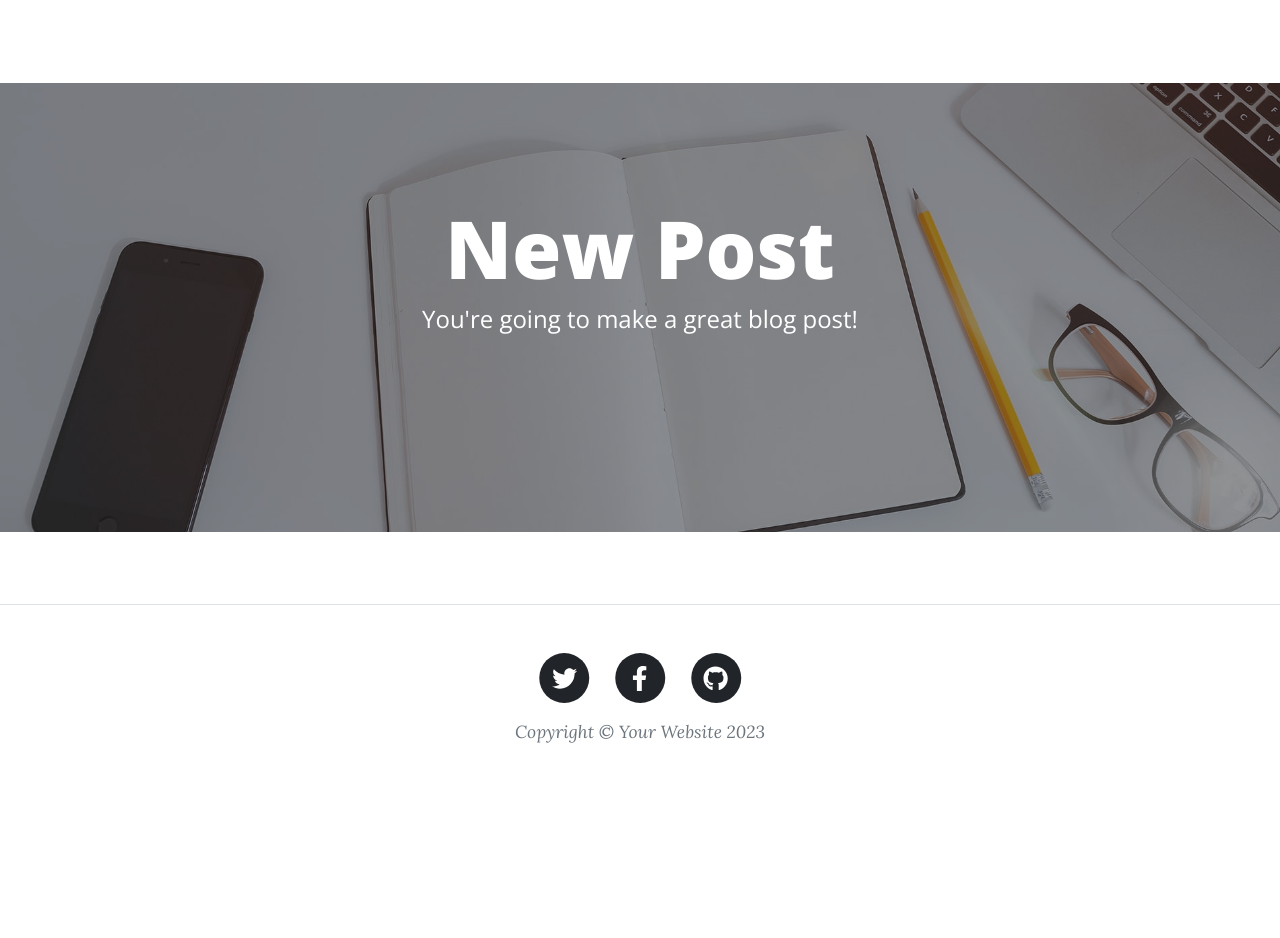
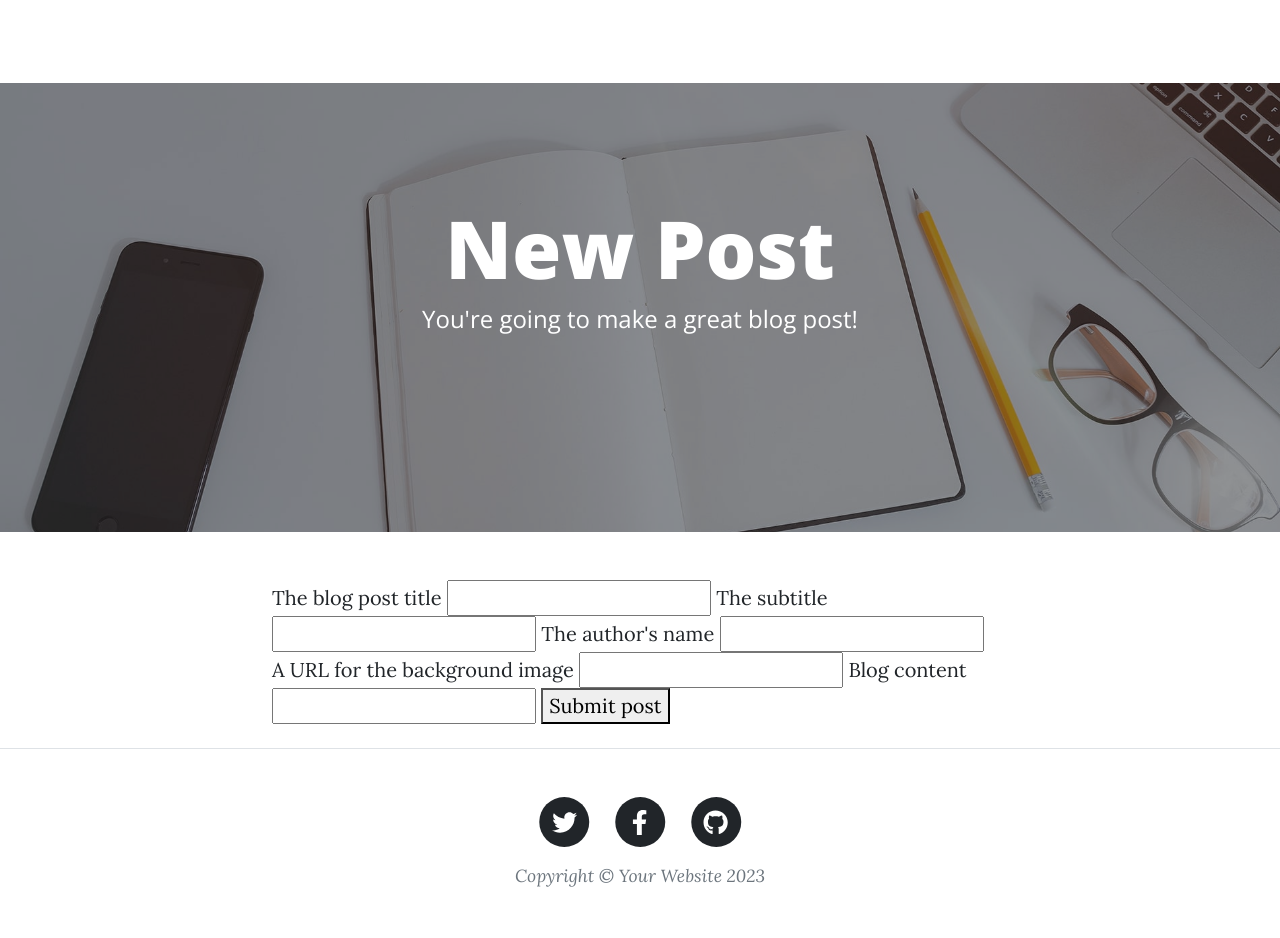
Before and after one commit to kasia-joanna-nowak/angela_udemy, a Flask app: template day-67-starting-files-upgraded-blog/templates/make-post.html in a window 1280 px wide. Before the commit the page ends 800 px from the top, so only its background shows below. Run offline with Flask 3, Linux system fonts and the light colour scheme; the template is opened without the code that fills it, so the values that code supplies are empty; some libraries are stand-ins or nearby versions.

```diff
--- a/day-67-starting-files-upgraded-blog/templates/make-post.html
+++ b/day-67-starting-files-upgraded-blog/templates/make-post.html
@@ -25,6 +25,20 @@
     <div class="row">
       <div class="col-lg-8 col-md-10 mx-auto">
         <!-- TODO:-Add CKEditor and render the form here -->
+        <form action="{{ url_for('add_new_post') }}" method="POST">
+          <label>The blog post title</label>
+          <input type="text" name="title"/>
+          <label>The subtitle</label>
+          <input type="text" name="subtitle"/>
+          <label>The author's name</label>
+          <input type="text" name="author"/>
+          <label>A URL for the background image</label>
+          <input type="text" name="url_img"/>
+          <label>Blog content</label>
+          <input type="text" name="blog_content"/>
+
+          <button type="submit">Submit post</button>
+        {{ ckeditor.load() }}
       </div>
     </div>
   </div>
```
Also changed, not shown: day-67-starting-files-upgraded-blog/main.py (+9 -15 lines).
